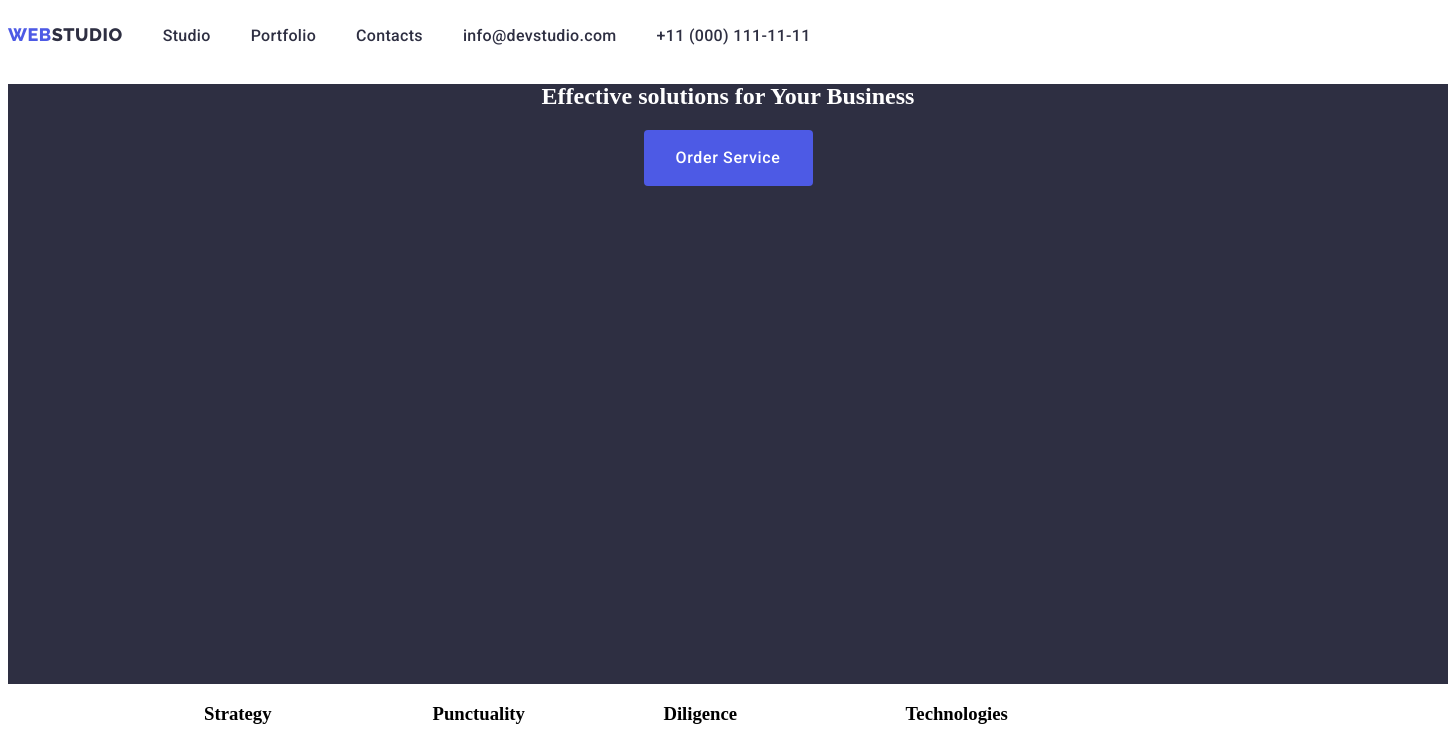
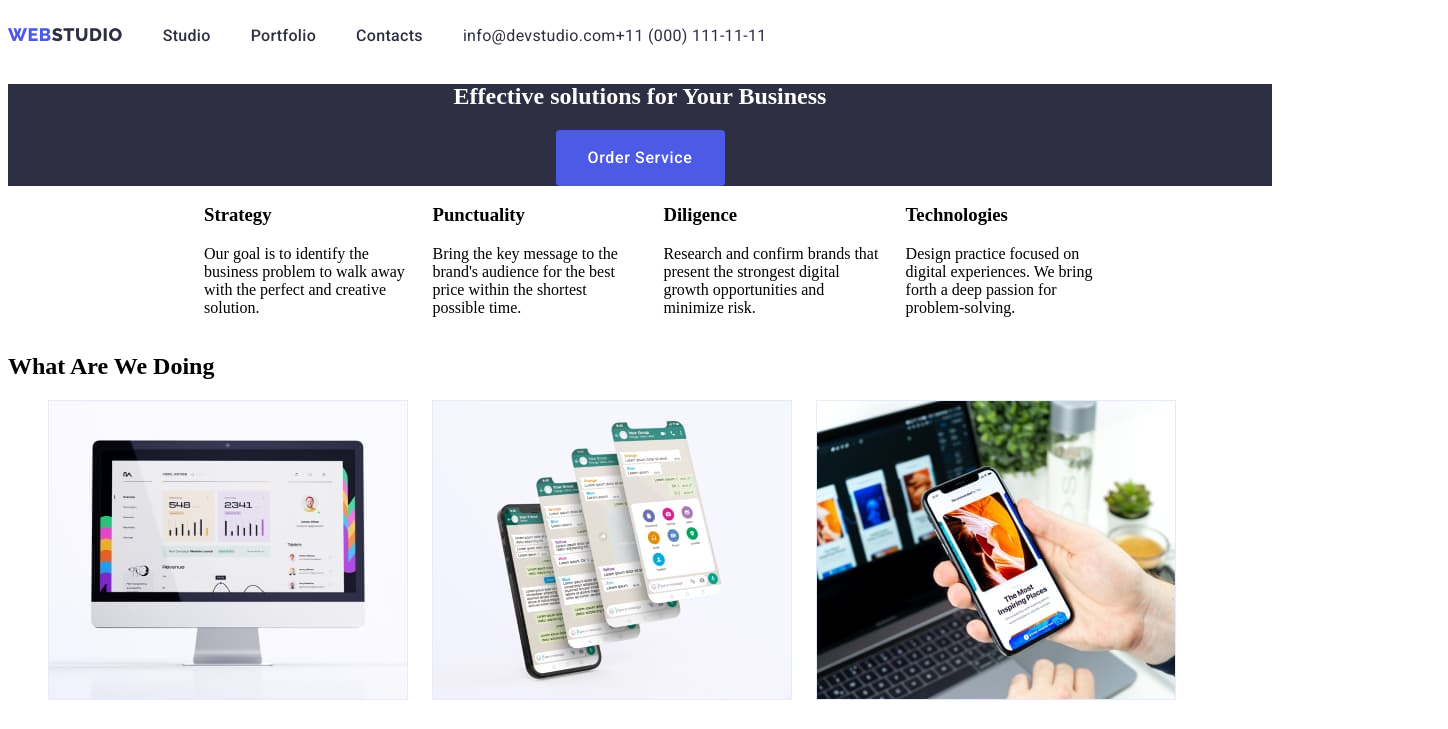
Before and after one commit to LukaszWolosowicz/goit-markup-hw-02, a plain HTML site: page index.html in a window 1280 px wide. Shown: the top 729 px of the page, 1448 px wide, since content can reach past the window. Drawn offline with Linux system fonts and the light colour scheme; a web font is replaced by a local one.

Commit message:
test3 08-08

```diff
--- a/css/styles.css
+++ b/css/styles.css
@@ -37,16 +37,15 @@ body {
 
 .main-theme-box {
   color: var(--white, #fff);
-
-  width: 496px;
   text-align: center;
+  width: 496;
   font-size: 56;
   font-style: normal;
   font-weight: 700;
   line-height: 1.071;
   letter-spacing: 1.12;
-  width: 1440px;
-  height: 600px;
+  width: 1440;
+  height: 600;
   flex-shrink: 0;
   background: var(--navyblue, #2e2f42);
 }
@@ -82,12 +81,14 @@ footer a {
 }
 
 .doing-list ul {
+  text-align: center;
   display: flex;
   list-style-type: none;
   gap: 24px;
 }
 
 .team-list ul {
+  text-align: center;
   display: flex;
   list-style: none;
   gap: 24px;
@@ -105,9 +106,16 @@ footer a {
 }
 
 .contact-list {
+  color: var(--slate, #434455);
+
+  font-size: 16;
+  font-style: normal;
+  font-weight: 400;
+  line-height: 1.5; /* 150% */
+  letter-spacing: 0.32;
   display: flex;
   list-style: none;
-  gap: 40px;
+  gap: 40;
 }
 
 .nav-list ul {
```
